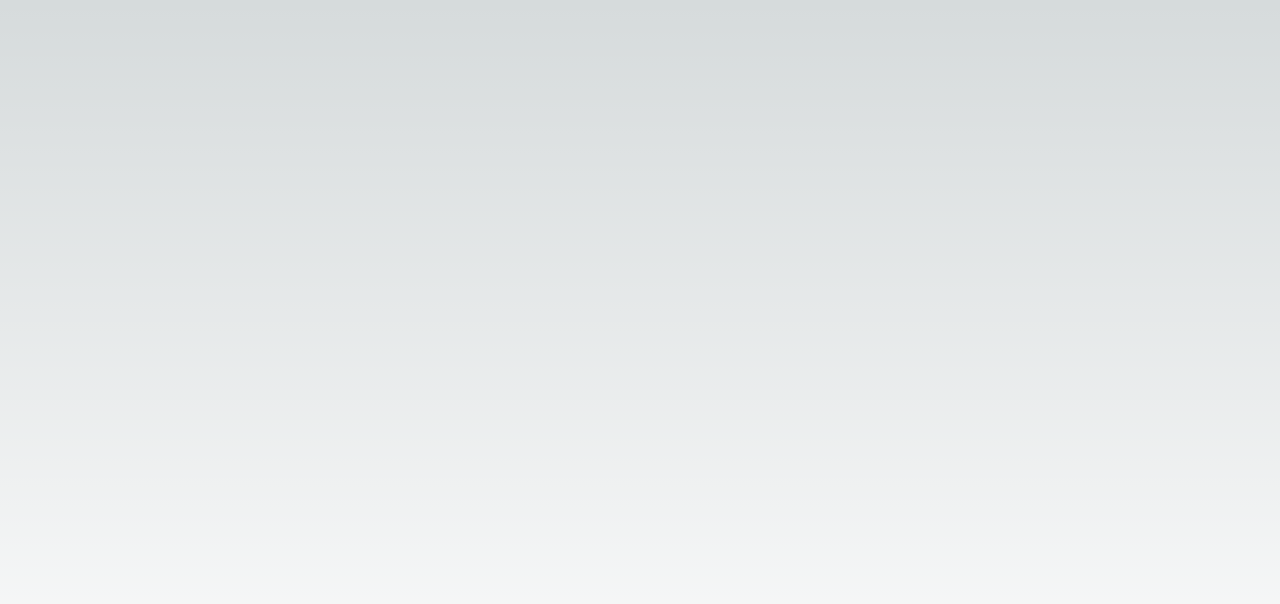
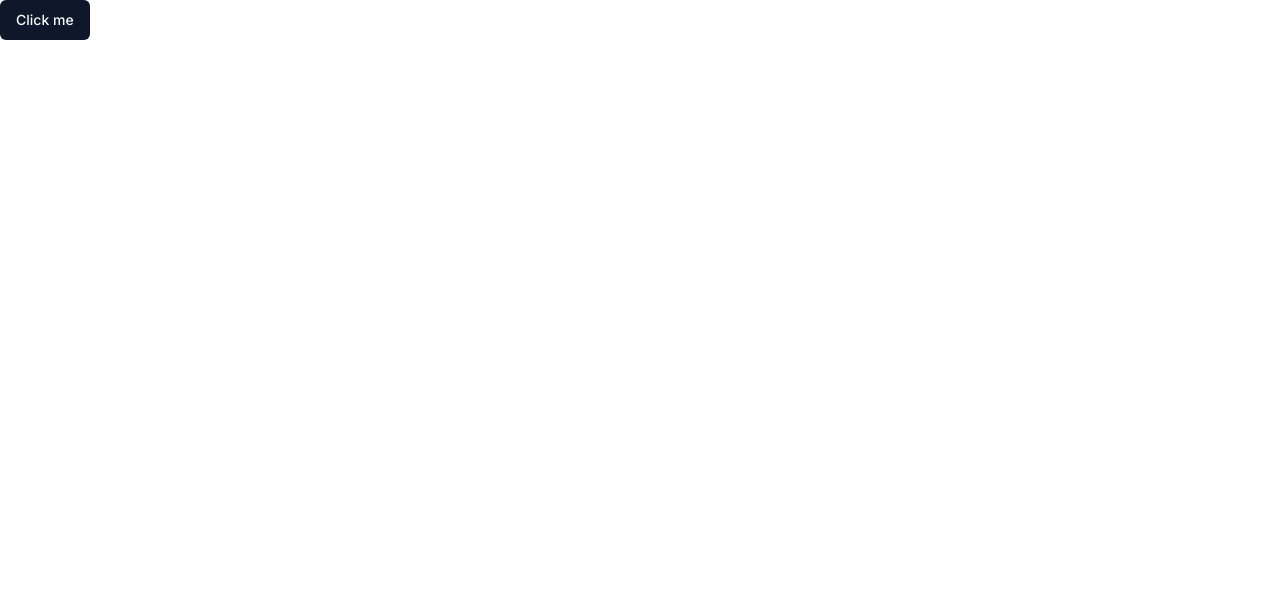
Before and after one commit to AsadCh001/learning-management-system, a Next.js app: page / in a window 1280 px wide. Shown: the top 604 px of the page. Built offline with nearby package versions, Linux system fonts and the light colour scheme.

Commit message:
config Shad-cn

```diff
--- a/app/page.tsx
+++ b/app/(dashboard)/(root)/page.tsx
@@ -1,9 +1,11 @@
+import { Button } from "@/components/ui/button";
 import { UserButton } from "@clerk/nextjs";
 
 export default function Home() {
   return (
     <div className="h-screen">
       <UserButton />
+      <Button>Click me</Button>
     </div>
   )
 }
--- a/app/globals.css
+++ b/app/globals.css
@@ -2,32 +2,75 @@
 @tailwind components;
 @tailwind utilities;
 
-:root {
-  --foreground-rgb: 0, 0, 0;
-  --background-start-rgb: 214, 219, 220;
-  --background-end-rgb: 255, 255, 255;
-}
+@layer base {
+  :root {
+    --background: 0 0% 100%;
+    --foreground: 222.2 84% 4.9%;
 
-@media (prefers-color-scheme: dark) {
-  :root {
-    --foreground-rgb: 255, 255, 255;
-    --background-start-rgb: 0, 0, 0;
-    --background-end-rgb: 0, 0, 0;
+    --card: 0 0% 100%;
+    --card-foreground: 222.2 84% 4.9%;
+
+    --popover: 0 0% 100%;
+    --popover-foreground: 222.2 84% 4.9%;
+
+    --primary: 222.2 47.4% 11.2%;
+    --primary-foreground: 210 40% 98%;
+
+    --secondary: 210 40% 96.1%;
+    --secondary-foreground: 222.2 47.4% 11.2%;
+
+    --muted: 210 40% 96.1%;
+    --muted-foreground: 215.4 16.3% 46.9%;
+
+    --accent: 210 40% 96.1%;
+    --accent-foreground: 222.2 47.4% 11.2%;
+
+    --destructive: 0 84.2% 60.2%;
+    --destructive-foreground: 210 40% 98%;
+
+    --border: 214.3 31.8% 91.4%;
+    --input: 214.3 31.8% 91.4%;
+    --ring: 222.2 84% 4.9%;
+
+    --radius: 0.5rem;
+  }
+
+  .dark {
+    --background: 222.2 84% 4.9%;
+    --foreground: 210 40% 98%;
+
+    --card: 222.2 84% 4.9%;
+    --card-foreground: 210 40% 98%;
+
+    --popover: 222.2 84% 4.9%;
+    --popover-foreground: 210 40% 98%;
+
+    --primary: 210 40% 98%;
+    --primary-foreground: 222.2 47.4% 11.2%;
+
+    --secondary: 217.2 32.6% 17.5%;
+    --secondary-foreground: 210 40% 98%;
+
+    --muted: 217.2 32.6% 17.5%;
+    --muted-foreground: 215 20.2% 65.1%;
+
+    --accent: 217.2 32.6% 17.5%;
+    --accent-foreground: 210 40% 98%;
+
+    --destructive: 0 62.8% 30.6%;
+    --destructive-foreground: 210 40% 98%;
+
+    --border: 217.2 32.6% 17.5%;
+    --input: 217.2 32.6% 17.5%;
+    --ring: 212.7 26.8% 83.9%;
   }
 }
 
-body {
-  color: rgb(var(--foreground-rgb));
-  background: linear-gradient(
-      to bottom,
-      transparent,
-      rgb(var(--background-end-rgb))
-    )
-    rgb(var(--background-start-rgb));
-}
-
-@layer utilities {
-  .text-balance {
-    text-wrap: balance;
+@layer base {
+  * {
+    @apply border-border;
+  }
+  body {
+    @apply bg-background text-foreground;
   }
 }
--- /dev/null
+++ b/components/ui/button.tsx
@@ -0,0 +1,56 @@
+import * as React from "react"
+import { Slot } from "@radix-ui/react-slot"
+import { cva, type VariantProps } from "class-variance-authority"
+
+import { cn } from "@/lib/utils"
+
+const buttonVariants = cva(
+  "inline-flex items-center justify-center whitespace-nowrap rounded-md text-sm font-medium ring-offset-background transition-colors focus-visible:outline-none focus-visible:ring-2 focus-visible:ring-ring focus-visible:ring-offset-2 disabled:pointer-events-none disabled:opacity-50",
+  {
+    variants: {
+      variant: {
+        default: "bg-primary text-primary-foreground hover:bg-primary/90",
+        destructive:
+          "bg-destructive text-destructive-foreground hover:bg-destructive/90",
+        outline:
+          "border border-input bg-background hover:bg-accent hover:text-accent-foreground",
+        secondary:
+          "bg-secondary text-secondary-foreground hover:bg-secondary/80",
+        ghost: "hover:bg-accent hover:text-accent-foreground",
+        link: "text-primary underline-offset-4 hover:underline",
+      },
+      size: {
+        default: "h-10 px-4 py-2",
+        sm: "h-9 rounded-md px-3",
+        lg: "h-11 rounded-md px-8",
+        icon: "h-10 w-10",
+      },
+    },
+    defaultVariants: {
+      variant: "default",
+      size: "default",
+    },
+  }
+)
+
+export interface ButtonProps
+  extends React.ButtonHTMLAttributes<HTMLButtonElement>,
+    VariantProps<typeof buttonVariants> {
+  asChild?: boolean
+}
+
+const Button = React.forwardRef<HTMLButtonElement, ButtonProps>(
+  ({ className, variant, size, asChild = false, ...props }, ref) => {
+    const Comp = asChild ? Slot : "button"
+    return (
+      <Comp
+        className={cn(buttonVariants({ variant, size, className }))}
+        ref={ref}
+        {...props}
+      />
+    )
+  }
+)
+Button.displayName = "Button"
+
+export { Button, buttonVariants }
--- /dev/null
+++ b/lib/utils.ts
@@ -0,0 +1,6 @@
+import { type ClassValue, clsx } from "clsx"
+import { twMerge } from "tailwind-merge"
+
+export function cn(...inputs: ClassValue[]) {
+  return twMerge(clsx(inputs))
+}
--- a/tailwind.config.ts
+++ b/tailwind.config.ts
@@ -1,20 +1,80 @@
-import type { Config } from "tailwindcss";
+import type { Config } from "tailwindcss"
 
-const config: Config = {
+const config = {
+  darkMode: ["class"],
   content: [
-    "./pages/**/*.{js,ts,jsx,tsx,mdx}",
-    "./components/**/*.{js,ts,jsx,tsx,mdx}",
-    "./app/**/*.{js,ts,jsx,tsx,mdx}",
-  ],
+    './pages/**/*.{ts,tsx}',
+    './components/**/*.{ts,tsx}',
+    './app/**/*.{ts,tsx}',
+    './src/**/*.{ts,tsx}',
+	],
+  prefix: "",
   theme: {
+    container: {
+      center: true,
+      padding: "2rem",
+      screens: {
+        "2xl": "1400px",
+      },
+    },
     extend: {
-      backgroundImage: {
-        "gradient-radial": "radial-gradient(var(--tw-gradient-stops))",
-        "gradient-conic":
-          "conic-gradient(from 180deg at 50% 50%, var(--tw-gradient-stops))",
+      colors: {
+        border: "hsl(var(--border))",
+        input: "hsl(var(--input))",
+        ring: "hsl(var(--ring))",
+        background: "hsl(var(--background))",
+        foreground: "hsl(var(--foreground))",
+        primary: {
+          DEFAULT: "hsl(var(--primary))",
+          foreground: "hsl(var(--primary-foreground))",
+        },
+        secondary: {
+          DEFAULT: "hsl(var(--secondary))",
+          foreground: "hsl(var(--secondary-foreground))",
+        },
+        destructive: {
+          DEFAULT: "hsl(var(--destructive))",
+          foreground: "hsl(var(--destructive-foreground))",
+        },
+        muted: {
+          DEFAULT: "hsl(var(--muted))",
+          foreground: "hsl(var(--muted-foreground))",
+        },
+        accent: {
+          DEFAULT: "hsl(var(--accent))",
+          foreground: "hsl(var(--accent-foreground))",
+        },
+        popover: {
+          DEFAULT: "hsl(var(--popover))",
+          foreground: "hsl(var(--popover-foreground))",
+        },
+        card: {
+          DEFAULT: "hsl(var(--card))",
+          foreground: "hsl(var(--card-foreground))",
+        },
+      },
+      borderRadius: {
+        lg: "var(--radius)",
+        md: "calc(var(--radius) - 2px)",
+        sm: "calc(var(--radius) - 4px)",
+      },
+      keyframes: {
+        "accordion-down": {
+          from: { height: "0" },
+          to: { height: "var(--radix-accordion-content-height)" },
+        },
+        "accordion-up": {
+          from: { height: "var(--radix-accordion-content-height)" },
+          to: { height: "0" },
+        },
+      },
+      animation: {
+        "accordion-down": "accordion-down 0.2s ease-out",
+        "accordion-up": "accordion-up 0.2s ease-out",
       },
     },
   },
-  plugins: [],
-};
-export default config;
+  plugins: [require("tailwindcss-animate")],
+} satisfies Config
+
+export default config
```
Also changed, not shown: package.json (+7 -1 lines), components.json (added), 1 other file (tests, documents, lock files or other folders).
